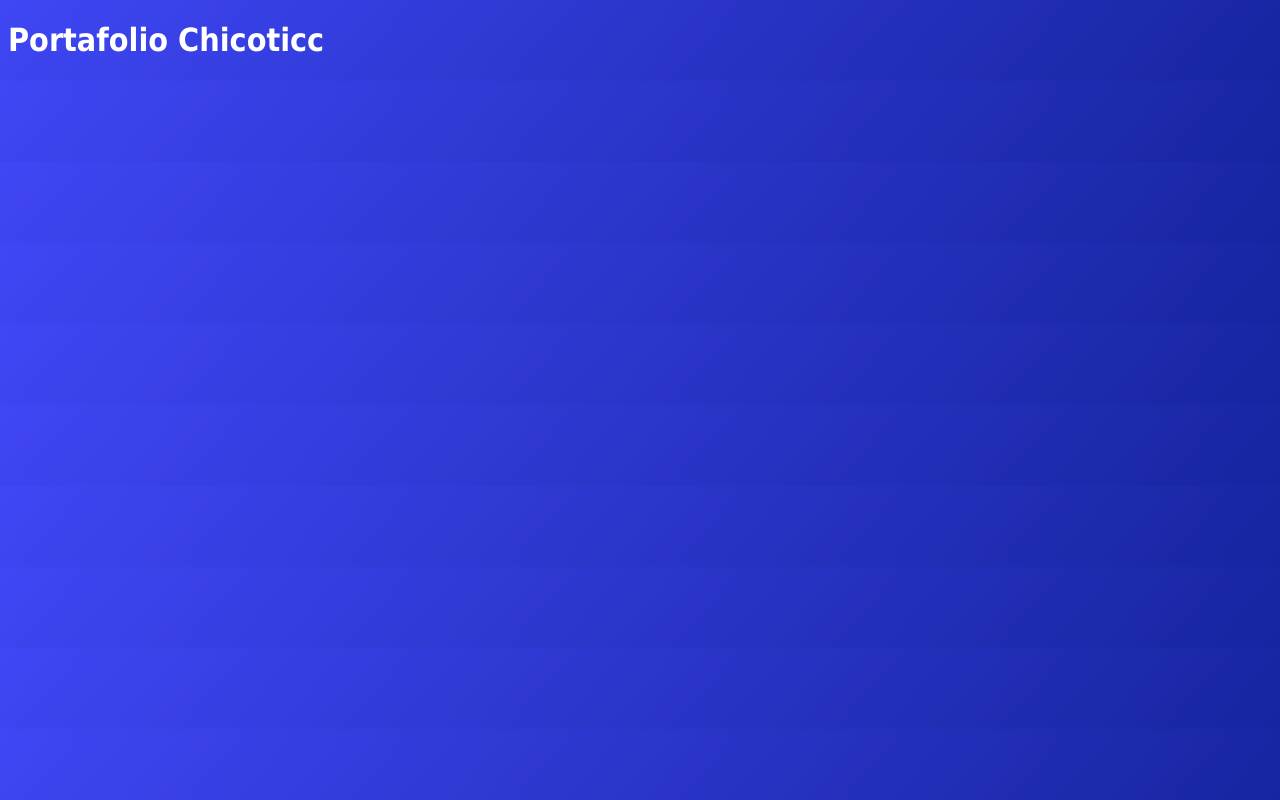
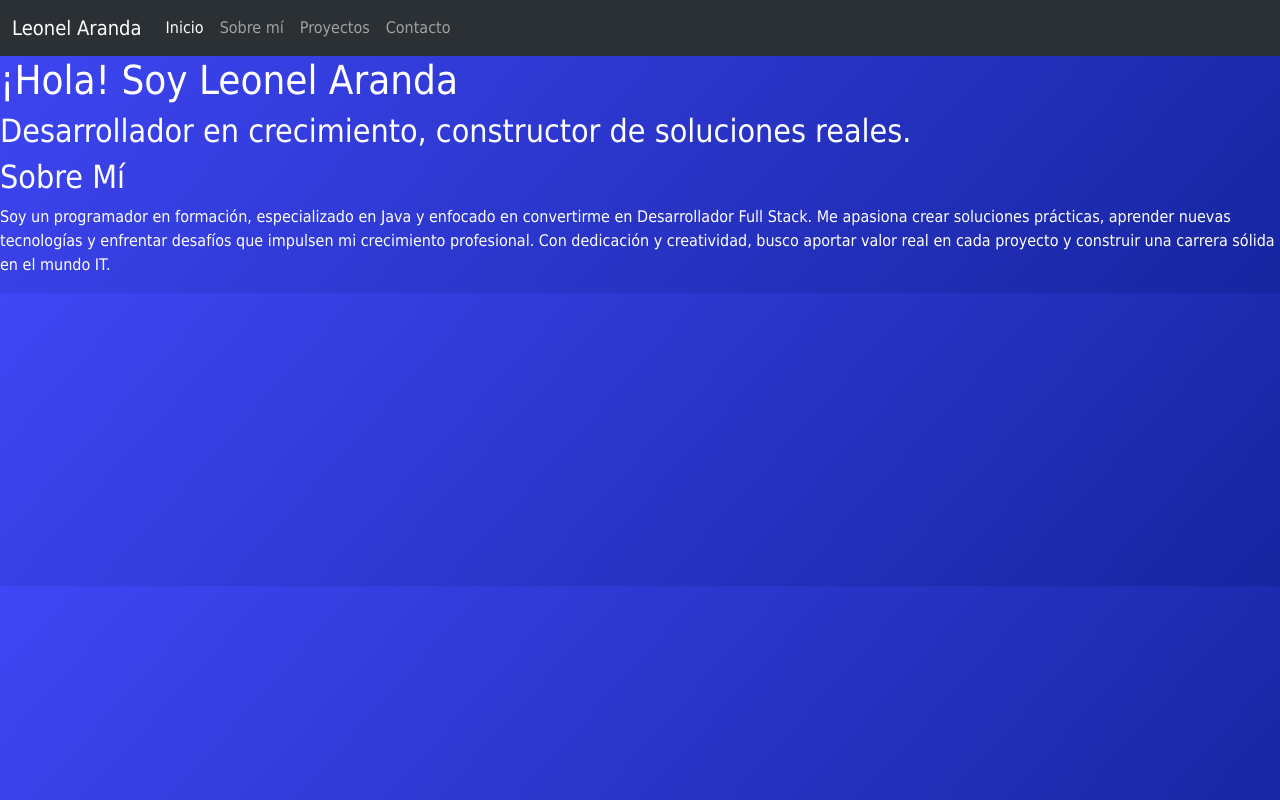
Before and after one commit to chicoticc/chicoticc.github.io, a plain HTML site: page index.html in a window 1280 px wide. Drawn offline with nearby package versions, Linux system fonts and the light colour scheme.

Commit message:
Se agrega navbar y cuerpo al portafolio

```diff
--- a/index.html
+++ b/index.html
@@ -4,13 +4,52 @@
     <meta charset="UTF-8">
     <meta name="viewport" content="width=device-width, initial-scale=1.0">
     <title>Chicoticc</title>
+    <link href="https://cdn.jsdelivr.net/npm/bootstrap@5.3.5/dist/css/bootstrap.min.css" rel="stylesheet" integrity="sha384-SgOJa3DmI69IUzQ2PVdRZhwQ+dy64/BUtbMJw1MZ8t5HZApcHrRKUc4W0kG879m7" crossorigin="anonymous">
     <link rel="stylesheet" href="./css/estilos.css">
 </head>
 <body>
     <header>
-        <h1>Portafolio Chicoticc</h1>
+        <nav class="navbar navbar-expand-lg bg-body-tertiary" data-bs-theme="dark">
+            <div class="container-fluid">
+              <a class="navbar-brand" href="#">Leonel Aranda</a>
+              <button class="navbar-toggler" type="button" data-bs-toggle="collapse" data-bs-target="#navbarSupportedContent" aria-controls="navbarSupportedContent" aria-expanded="false" aria-label="Toggle navigation">
+                <span class="navbar-toggler-icon"></span>
+              </button>
+              <div class="collapse navbar-collapse" id="navbarSupportedContent">
+                <ul class="navbar-nav me-auto mb-2 mb-lg-0">
+                  <li class="nav-item">
+                    <a class="nav-link active" aria-current="page" href="#">Inicio</a>
+                  </li>
+                  <li class="nav-item">
+                    <a class="nav-link" href="#">Sobre mí</a>
+                  </li>
+                  <li class="nav-item">
+                    <a class="nav-link" href="#">Proyectos</a>
+                  </li>
+                  <li class="nav-item">
+                    <a class="nav-link" href="#">Contacto</a>
+                  </li>
+                </ul>
+              </div>
+            </div>
+          </nav>
     </header>
-    <main></main>
+    <main>
+        <section id="inicio">
+            <h1>¡Hola! Soy Leonel Aranda</h1>
+            <h2>Desarrollador en crecimiento, constructor de soluciones reales.</h2>
+        </section>
+
+        <section id="sobre-mi">
+            <h2>Sobre Mí</h2>
+            <p>Soy un programador en formación, especializado en Java y enfocado en convertirme en Desarrollador Full Stack.
+                Me apasiona crear soluciones prácticas, aprender nuevas tecnologías y enfrentar desafíos que impulsen mi crecimiento profesional.
+                Con dedicación y creatividad, busco aportar valor real en cada proyecto y construir una carrera sólida en el mundo IT.
+            </p>
+        </section>
+    </main>
     <footer></footer>
+    <script src="https://cdn.jsdelivr.net/npm/bootstrap@5.3.5/dist/js/bootstrap.min.js"></script>
+</body>
 </body>
 </html>
```
